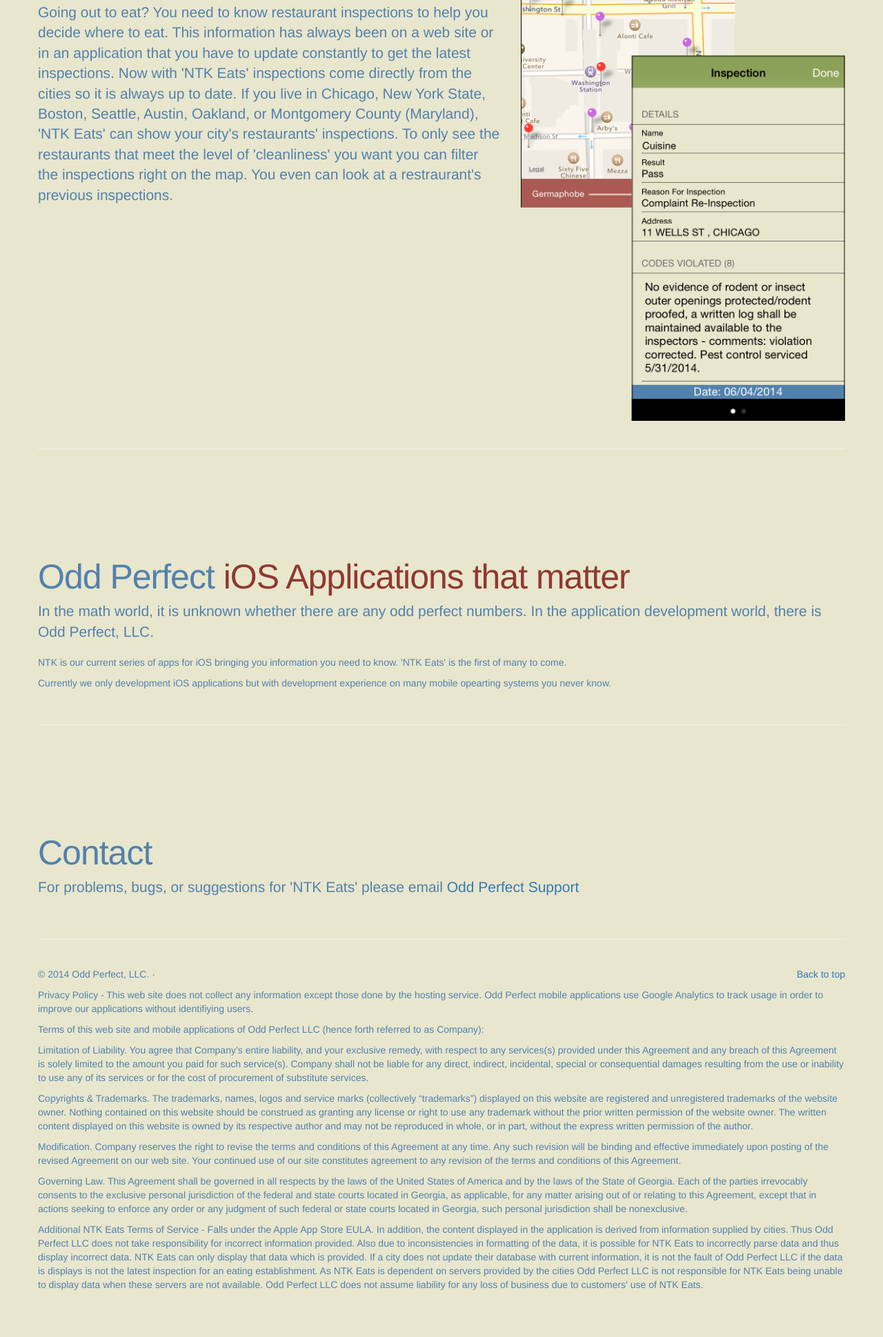
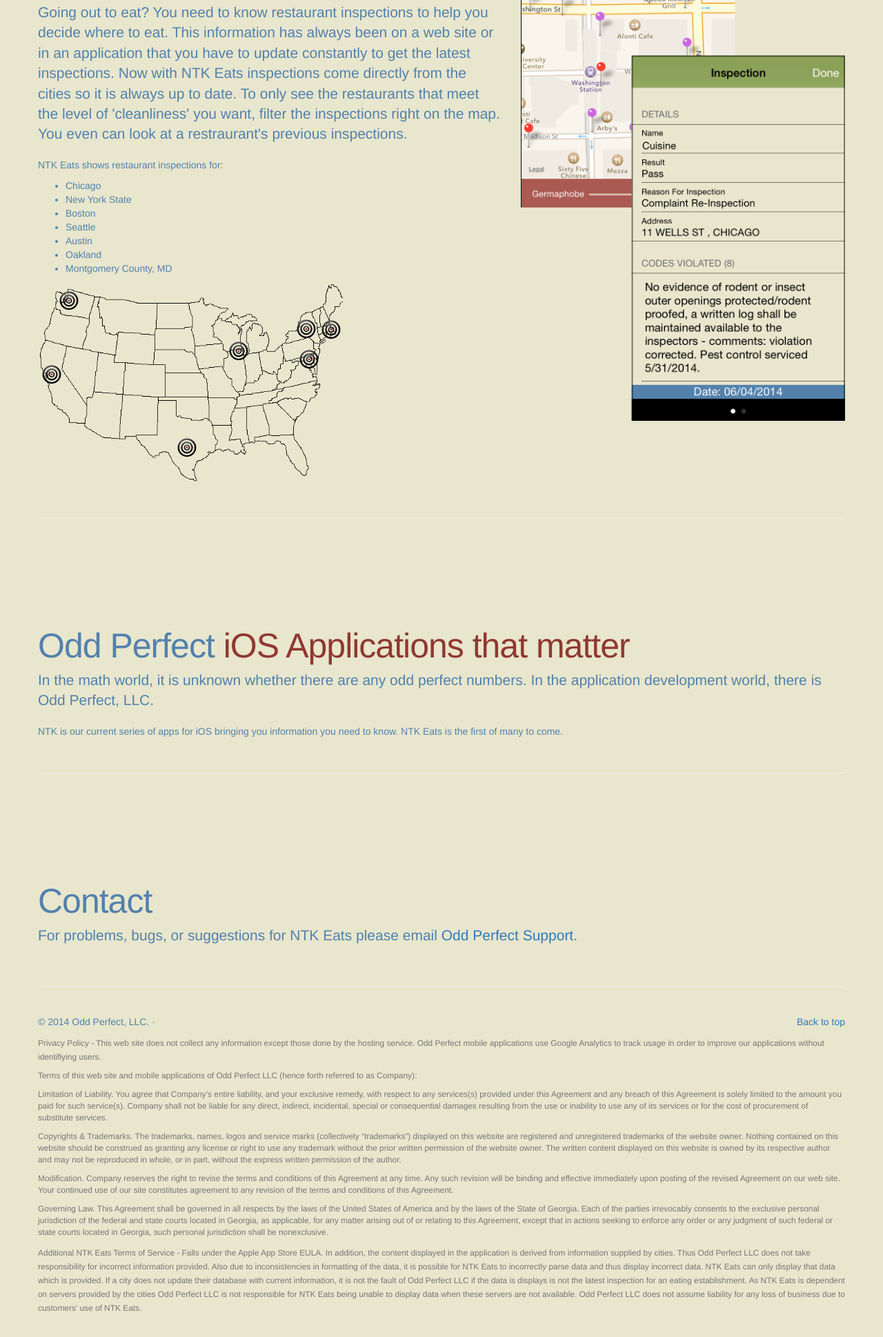
Before and after one commit to oddperfect/oddperfect.github.io, a plain HTML site: page index.html in a window 1280 px wide. Shown: the part 768-2706 px from the top of the page at 69% size. Drawn offline with nearby package versions, Linux system fonts and the light colour scheme.

Commit message:
conner's suggestions

```diff
--- a/index.html
+++ b/index.html
@@ -5,7 +5,7 @@
     <meta charset="utf-8">
     <meta http-equiv="X-UA-Compatible" content="IE=edge">
     <meta name="viewport" content="width=device-width, initial-scale=1">
-    <meta name="description" content="Main page for Odd Perfect LLC. NTK ios apps include 'NTK Eats'">
+    <meta name="description" content="Main page for Odd Perfect LLC. NTK ios apps include NTK Eats">
     <meta name="keywords" content="NTK Eats, Odd Perfect, iOS, development, programmer,  iTunes, Applications, Travel, Restaurant, Restaurant Inspection, Health Inspection, Socrata">
     <meta name="author" content="">
     <meta name="copyright" content="Odd Perfect, LLC 2014">
@@ -69,7 +69,7 @@
           <div class="container">
             <div class="carousel-caption">
               <h1>NTK apps</h1>
-              <p>Information is available but not easily accessible. Odd Perfect's NTK applications gets you information you need to know. Our first application is 'NTK Eats'.</p>
+              <p>Information has always been available, but now it's easily accessible. Odd Perfect's NTK applications gets you information you need to know. Our first application is NTK Eats.</p>
               <p><a class="btn btn-lg btn-primary" href="#eats" role="button">Learn more</a></p>
             </div>
           </div>
@@ -78,7 +78,7 @@
           <div class="container">
             <div class="carousel-caption">
               <h1>NTK Eats</h1>
-              <p>Want to see a restaurant's inspection? Want the inspections to be the latest without having to continually update the app? 'NTK Eats' for iOS is your solution. 'NTK Eats' always shows you the newest inspections.</p>
+              <p>Want to see a restaurant's inspection? Want the inspections to be the latest without having to continually update the app? NTK Eats for iOS is your solution. NTK Eats always shows you the newest inspections.</p>
               <p><a class="btn btn-lg btn-primary" href="#eats" role="button">Learn more</a></p>
             </div>
           </div>
@@ -113,7 +113,18 @@
       <div class="row featurette">
         <div class="col-md-7" id="eats">
           <h2 class="featurette-heading">NTK Eats<span class="test"><BR>Our first NTK application.</span></h2>
-          <p class="lead">Going out to eat? You need to know restaurant inspections to help you decide where to eat. This information has always been on a web site or in an application that you have to update constantly to get the latest inspections. Now with 'NTK Eats' inspections come directly from the cities so it is always up to date. If you live in Chicago, New York State, Boston, Seattle, Austin, Oakland, or Montgomery County (Maryland), 'NTK Eats' can show your city's restaurants' inspections. To only see the restaurants that meet the level of 'cleanliness' you want you can filter the inspections right on the map. You even can look at a restraurant's previous inspections.</p>
+          <p class="lead">Going out to eat? You need to know restaurant inspections to help you decide where to eat. This information has always been on a web site or in an application that you have to update constantly to get the latest inspections. Now with NTK Eats inspections come directly from the cities so it is always up to date.  To only see the restaurants that meet the level of 'cleanliness' you want, filter the inspections right on the map. You even can look at a restraurant's previous inspections.</p>
+          <p>NTK Eats shows restaurant inspections for:</p>
+            <ul>
+                <li>Chicago</li>
+                <li>New York State</li>
+                <li>Boston</li>
+                <li>Seattle</li>
+                <li>Austin</li>
+                <li>Oakland</li>
+                <li>Montgomery County, MD</li>
+            </ul>
+      <img class="featurette-image img-responsive" src="./states.png" alt="states">
     </div>
     <div class="col-md-5">
       <img class="featurette-image img-responsive" src="./EatsSample71.png" alt="Sample Image">
@@ -126,8 +137,7 @@
     <div class="col-md-12" id="about">
       <h2 class="featurette-heading">Odd Perfect<span class="test"> iOS Applications that matter</span></h2>
       <p class="lead">In the math world, it is unknown whether there are any odd perfect numbers. In the application development world, there is Odd Perfect, LLC.</p>
-          <p>NTK is our current series of apps for iOS bringing you information you need to know. 'NTK Eats' is the first of many to come.</p>
-          <p>Currently we only development iOS applications but with development experience on many mobile opearting systems you never know.</p>
+      <p>NTK is our current series of apps for iOS bringing you information you need to know. NTK Eats is the first of many to come.</p>
     </div>
   </div>
 
@@ -136,7 +146,7 @@
   <div class="row featurette">
     <div class="col-md-12" id="contact">
       <h2 class="featurette-heading">Contact<span class="test"></span></h2>
-          <p class="lead">For problems, bugs, or suggestions for 'NTK Eats' please email <a href="mailto:oddperfectllc+ntkeats@gmail.com">Odd Perfect Support</a></p>
+      <p class="lead">For problems, bugs, or suggestions for NTK Eats please email <a href="mailto:oddperfectllc+ntkeats@gmail.com">Odd Perfect Support</a>.</p>
     </div>
   </div>
 
@@ -149,13 +159,13 @@
   <footer>
     <p class="pull-right" id="terms"><a href="#">Back to top</a></p>
     <p>&copy; 2014 Odd Perfect, LLC. &middot;</p>
-      	<p>Privacy Policy - This web site does not collect any information except those done by the hosting service. Odd Perfect mobile applications use Google Analytics to track usage in order to improve our applications without identifiying users.</p>
-      	<p>Terms of this web site and mobile applications of Odd Perfect LLC (hence forth referred to as Company):</p>
-		<p>Limitation of Liability. You agree that Company’s entire liability, and your exclusive remedy, with respect to any services(s) provided under this Agreement and any breach of this Agreement is solely limited to the amount you paid for such service(s). Company shall not be liable for any direct, indirect, incidental, special or consequential damages resulting from the use or inability to use any of its services or for the cost of procurement of substitute services.</p>
-		<p>Copyrights & Trademarks. The trademarks, names, logos and service marks (collectively “trademarks”) displayed on this website are registered and unregistered trademarks of the website owner. Nothing contained on this website should be construed as granting any license or right to use any trademark without the prior written permission of the website owner. The written content displayed on this website is owned by its respective author and may not be reproduced in whole, or in part, without the express written permission of the author.</p>
-		<p>Modification. Company reserves the right to revise the terms and conditions of this Agreement at any time. Any such revision will be binding and effective immediately upon posting of the revised Agreement on our web site. Your continued use of our site constitutes agreement to any revision of the terms and conditions of this Agreement.</p>
-		<p>Governing Law. This Agreement shall be governed in all respects by the laws of the United States of America and by the laws of the State of Georgia. Each of the parties irrevocably consents to the exclusive personal jurisdiction of the federal and state courts located in Georgia, as applicable, for any matter arising out of or relating to this Agreement, except that in actions seeking to enforce any order or any judgment of such federal or state courts located in Georgia, such personal jurisdiction shall be nonexclusive.</p>
-      	<p>Additional NTK Eats Terms of Service - Falls under the Apple App Store EULA. In addition, the content displayed in the application is derived from information supplied by cities. Thus Odd Perfect LLC does not take responsibility for incorrect information provided. Also due to inconsistencies in formatting of the data, it is possible for NTK Eats to incorrectly parse data and thus display incorrect data. NTK Eats can only display that data which is provided. If a city does not update their database with current information, it is not the fault of Odd Perfect LLC if the data is displays is not the latest inspection for an eating establishment. As NTK Eats is dependent on servers provided by the cities Odd Perfect LLC is not responsible for NTK Eats being unable to display data when these servers are not available. Odd Perfect LLC does not assume liability for any loss of business due to customers' use of NTK Eats.</p>
+    <p class="text-muted"><small>Privacy Policy - This web site does not collect any information except those done by the hosting service. Odd Perfect mobile applications use Google Analytics to track usage in order to improve our applications without identifiying users.</p>
+    <p class="text-muted">Terms of this web site and mobile applications of Odd Perfect LLC (hence forth referred to as Company):</p>
+    <p class="text-muted">Limitation of Liability. You agree that Company’s entire liability, and your exclusive remedy, with respect to any services(s) provided under this Agreement and any breach of this Agreement is solely limited to the amount you paid for such service(s). Company shall not be liable for any direct, indirect, incidental, special or consequential damages resulting from the use or inability to use any of its services or for the cost of procurement of substitute services.</p>
+    <p class="text-muted">Copyrights & Trademarks. The trademarks, names, logos and service marks (collectively “trademarks”) displayed on this website are registered and unregistered trademarks of the website owner. Nothing contained on this website should be construed as granting any license or right to use any trademark without the prior written permission of the website owner. The written content displayed on this website is owned by its respective author and may not be reproduced in whole, or in part, without the express written permission of the author.</p>
+    <p class="text-muted">Modification. Company reserves the right to revise the terms and conditions of this Agreement at any time. Any such revision will be binding and effective immediately upon posting of the revised Agreement on our web site. Your continued use of our site constitutes agreement to any revision of the terms and conditions of this Agreement.</p>
+    <p class="text-muted">Governing Law. This Agreement shall be governed in all respects by the laws of the United States of America and by the laws of the State of Georgia. Each of the parties irrevocably consents to the exclusive personal jurisdiction of the federal and state courts located in Georgia, as applicable, for any matter arising out of or relating to this Agreement, except that in actions seeking to enforce any order or any judgment of such federal or state courts located in Georgia, such personal jurisdiction shall be nonexclusive.</p>
+    <p class="text-muted">Additional NTK Eats Terms of Service - Falls under the Apple App Store EULA. In addition, the content displayed in the application is derived from information supplied by cities. Thus Odd Perfect LLC does not take responsibility for incorrect information provided. Also due to inconsistencies in formatting of the data, it is possible for NTK Eats to incorrectly parse data and thus display incorrect data. NTK Eats can only display that data which is provided. If a city does not update their database with current information, it is not the fault of Odd Perfect LLC if the data is displays is not the latest inspection for an eating establishment. As NTK Eats is dependent on servers provided by the cities Odd Perfect LLC is not responsible for NTK Eats being unable to display data when these servers are not available. Odd Perfect LLC does not assume liability for any loss of business due to customers' use of NTK Eats.</small></p>
 
 </footer>
 
```
Also changed, not shown: states.png (added). Lines whose indentation alone changed are shown as unchanged.
